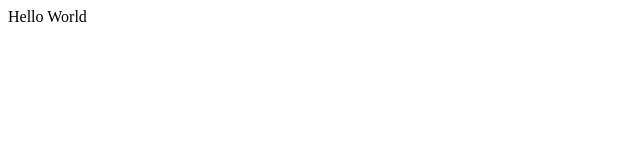
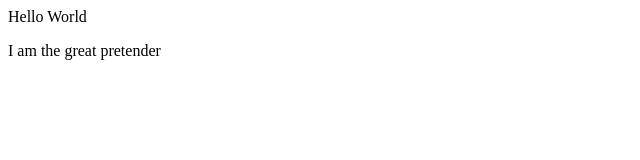
Before and after one commit to okabe-r/demo-rep, a plain HTML site: page index.html in a window 1280 px wide. Shown: the whole page, without its empty margins (0-640 px from the left). Drawn offline with Linux system fonts and the light colour scheme.

Commit message:
added something

```diff
--- a/index.html
+++ b/index.html
@@ -1 +1,2 @@
 <div>Hello World</div>
+<p>I am the great pretender</p>
```
